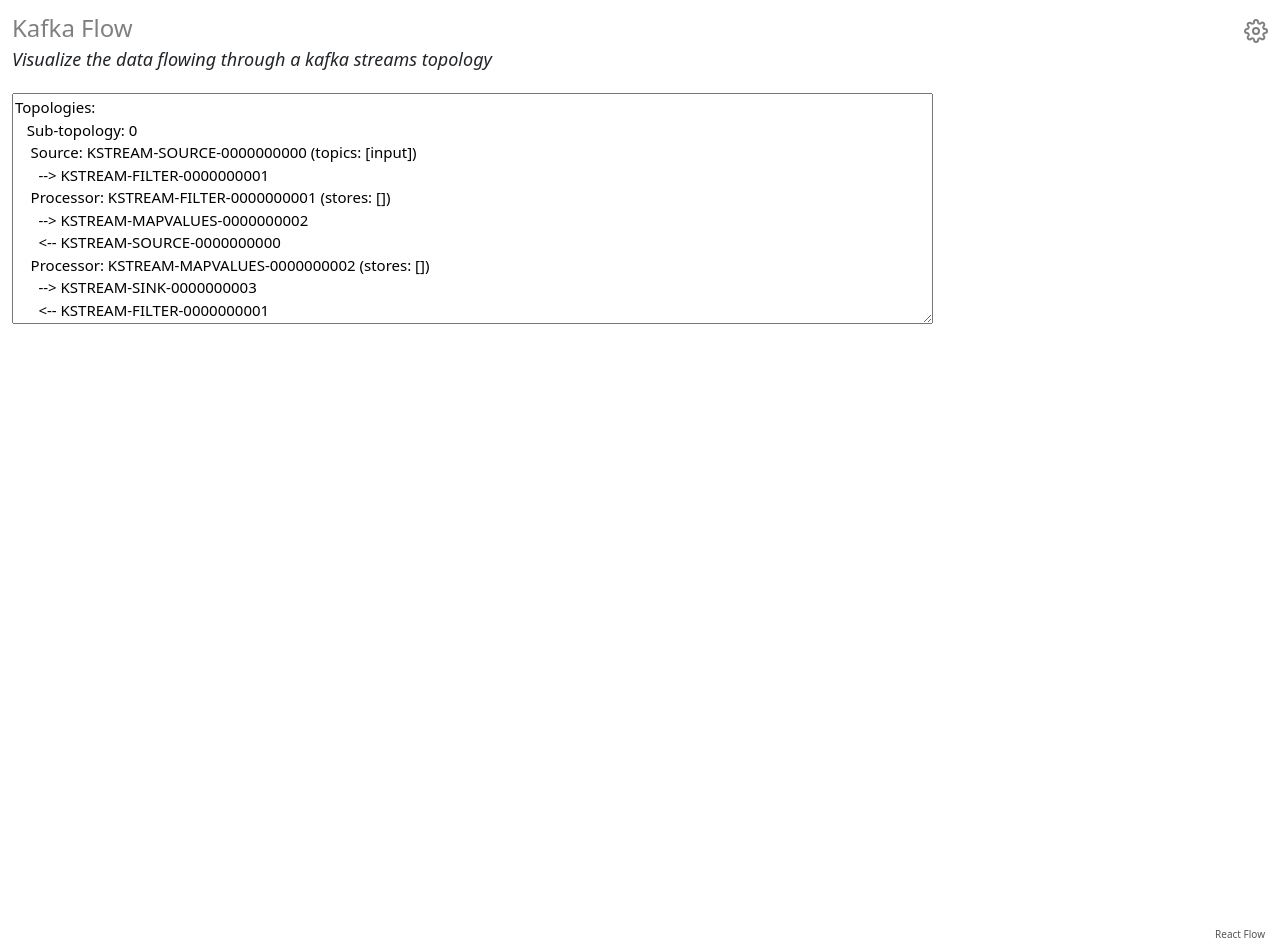
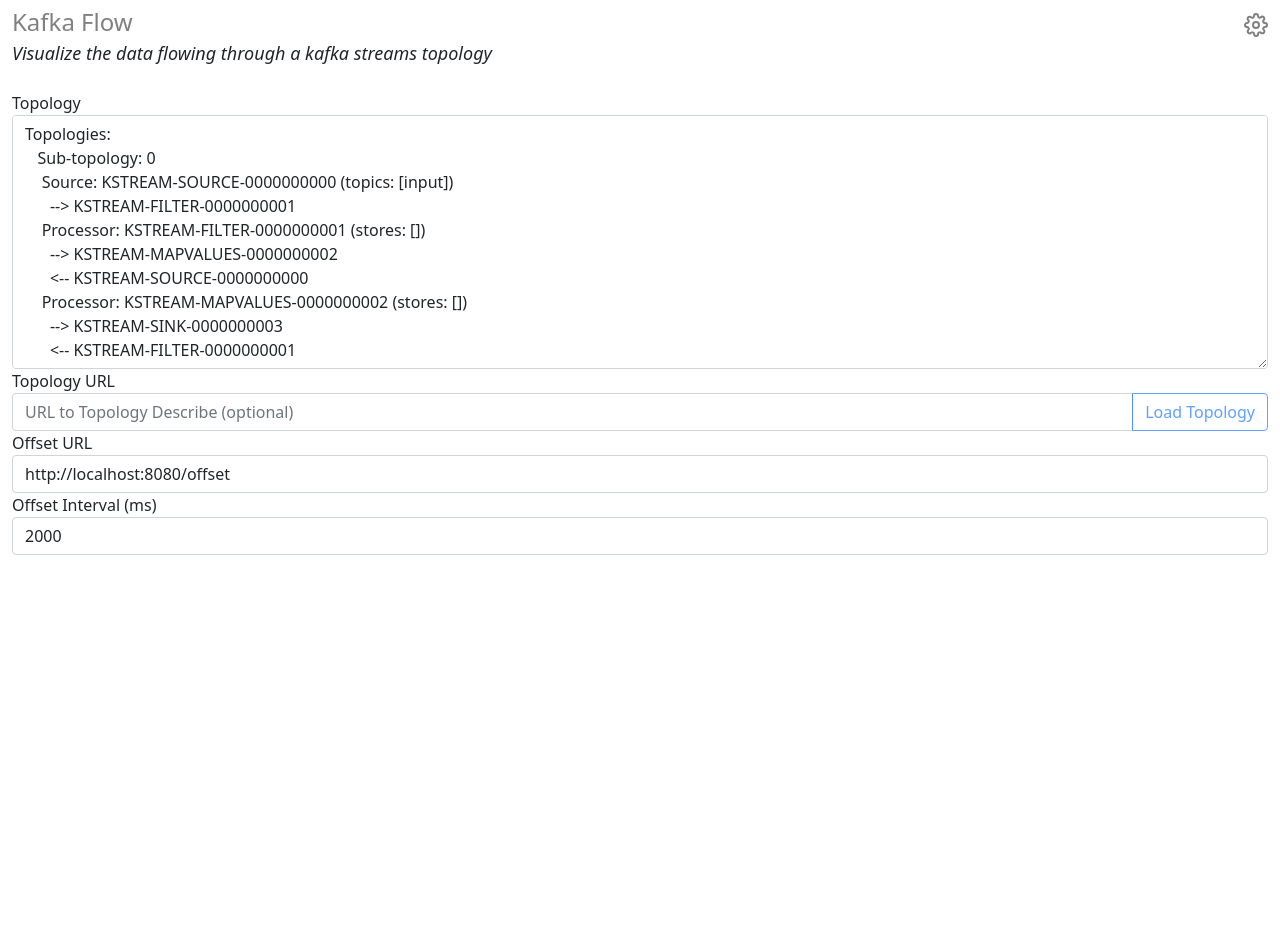
Before and after one commit to lfrei/kafka-flow, a React (Create React App) app: page /settings in a window 1280 px wide. After the commit the page ends 800 px from the top, so only its background shows below. Built offline with nearby package versions, Linux system fonts and the light colour scheme; no server answers.

Commit message:
Add settings page

```diff
--- a/src/App.js
+++ b/src/App.js
@@ -1,26 +1,43 @@
 import './App.css';
+import React, { useState } from 'react';
 import Flow from './components/Flow.js'
 import Header from './components/Header.js';
+import Settings from './components/Settings.js';
 import {
   BrowserRouter as Router,
   Switch,
   Route
 } from "react-router-dom";
+import example from './topology/topology-example.json';
 
 
 function App() {
+
+  const [settings, setSettings] = useState({
+    topology: example.simple,
+    topologyUrl: "",
+    offsetUrl: "http://localhost:8080/offset",
+    offsetInterval: 2000,
+  });
+
+  const onSettingChanged = (e) => {
+    setSettings({ ...settings, [e.target.id]: e.target.value });
+}
+
   return (
     <Router>
       <div className="container-fluid">
         <Header />
         <Switch>
+          <Route path="/settings">
+            <Settings settings={settings} onSettingChanged={onSettingChanged} />
+          </Route>
           <Route path="/">
-            <Flow />
+            <Flow settings={settings}/>
           </Route>
         </Switch>
       </div>
     </Router>
-
   );
 }
 
--- a/src/components/Flow.js
+++ b/src/components/Flow.js
@@ -1,7 +1,6 @@
 import './Flow.css';
 import React, { useEffect, useState } from 'react';
 import ReactFlow from 'react-flow-renderer';
-import topology from '../topology/topology-example.json';
 import convertTopologyToFlow from '../topology/topology-converter.js';
 import horizontalLayout from '../topology/topology-layouter.js';
 import getTopicsFromElements from '../topology/topic-extractor.js';
@@ -9,40 +8,28 @@
 import updateTopics from '../topology/topic-updater.js';
 import updateEdges from '../topology/edge-updater.js';
 
-function Flow() {
-    const initialTopology = topology.simple;
-    const initialElements = horizontalLayout(convertTopologyToFlow(initialTopology));
-
+function Flow({settings}) {
+    const initialElements = horizontalLayout(convertTopologyToFlow(settings.topology));
     const [elements, setElements] = useState(initialElements);
-    const [newTopology, setTopology] = useState(initialTopology);
-
-    useEffect(() => setElements(() => horizontalLayout(convertTopologyToFlow(newTopology))), [newTopology, setElements]);
 
     useEffect(() => {
         const id = setInterval(() => {
             let topics = getTopicsFromElements(elements);
 
             topics.forEach(topic => {
-                getOffset(topic).then((offset) => {
+                getOffset(settings.offsetUrl, topic).then((offset) => {
                     setElements((elements) =>
                         updateEdges(updateTopics(elements, topic, offset), topic)
                     );
                 })
             });
-        }, 2000);
+        }, settings.offsetInterval);
 
         return () => clearInterval(id);
-    }, [elements, setElements]);
+    }, [elements, setElements, settings]);
 
     return (
         <div style={{ height: 600 }}>
-            <div className="update-topology-control">
-                <textarea
-                    rows="10"
-                    cols="100"
-                    value={newTopology}
-                    onChange={(evt) => setTopology(evt.target.value)} />
-            </div>
             <ReactFlow elements={elements} />
         </div>
     )
--- a/src/components/Header.css
+++ b/src/components/Header.css
@@ -1,8 +1,3 @@
-.header {
-    margin-top: 10px;
-    margin-bottom: 20px;
-}
-
 .title {
     font-size: x-large;
     color: grey;
@@ -12,3 +7,7 @@
     font-style: italic;
     font-size: large;
 }
+
+.settings {
+    cursor: pointer;
+}
--- a/src/components/Header.js
+++ b/src/components/Header.js
@@ -1,16 +1,28 @@
 import './Header.css';
+import { useHistory , useLocation} from 'react-router-dom';
 import { FiSettings } from "react-icons/fi";
 
 function Header() {
+    const history = useHistory();
+    const location = useLocation();
+
+    const onSetttingsClicked = () => {
+        if (location.pathname.includes('settings')) {
+            history.push('/');
+        } else {
+            history.push('/settings');
+        }
+    }
+
     return (
-        <div className="header">
+        <div className="mt-1 mb-4">
            <header className="row">
                 <div className="col-md-11 title">
                     Kafka Flow
                 </div>
                 <div className="col-md-1 title">
-                    <div className="float-end">
-                        <FiSettings/>
+                    <div className="float-end settings">
+                        <FiSettings onClick={onSetttingsClicked}/>
                     </div>
                 </div>
                 <div className="col-md-12 subtitle">
--- /dev/null
+++ b/src/components/Settings.js
@@ -0,0 +1,73 @@
+import React from 'react';
+
+function Settings({ settings, onSettingChanged }) {
+
+    const onLoadTopology = (e) => {
+        console.log(`Load topology from ${settings.topologyUrl}`);
+        //TODO load topology from url
+    }
+
+    return (
+        <form>
+            <div className="form-group">
+                <label htmlFor="topology">Topology</label>
+                <textarea
+                    rows="10"
+                    className="form-control"
+                    placeholder="Topology"
+                    id="topology"
+                    value={settings.topology}
+                    onChange={onSettingChanged}
+                />
+            </div>
+
+            <div className="form-group">
+                <label htmlFor="topologyUrl">Topology URL</label>
+                <div className="input-group">
+                    <input
+                        type="text"
+                        className="form-control"
+                        placeholder="URL to Topology Describe (optional)"
+                        id="topologyUrl"
+                        value={settings.topologyUrl}
+                        onChange={onSettingChanged}
+                    />
+                    <button
+                        type="button"
+                        className="btn btn-outline-primary"
+                        id="topologyLoad"
+                        disabled={!settings.topologyUrl}
+                        onClick={onLoadTopology}>
+                        Load Topology
+                    </button>
+                </div>
+            </div>
+
+            <div className="form-group">
+                <label htmlFor="offsetUrl">Offset URL</label>
+                <input
+                    type="text"
+                    className="form-control"
+                    placeholder="URL to load Offsets (optional)"
+                    id="offsetUrl"
+                    value={settings.offsetUrl}
+                    onChange={onSettingChanged}
+                />
+            </div>
+
+            <div className="form-group">
+                <label htmlFor="offsetInterval">Offset Interval (ms)</label>
+                <input
+                    type="text"
+                    className="form-control"
+                    placeholder="URL to load Offsets (optional)"
+                    id="offsetInterval"
+                    value={settings.offsetInterval}
+                    onChange={onSettingChanged}
+                />
+            </div>
+        </form>
+    )
+}
+
+export default Settings;
--- a/src/kafka/offset-service.js
+++ b/src/kafka/offset-service.js
@@ -1,7 +1,5 @@
-const host = 'http://localhost:8080';
-
-async function getOffset(topic) {
-    const response = await fetch(`${host}/offset/${topic}`)
+async function getOffset(url, topic) {
+    const response = await fetch(`${url}/${topic}`)
     return response.json();
 }
 
```
Also changed, not shown: src/components/Settings.css (added).
